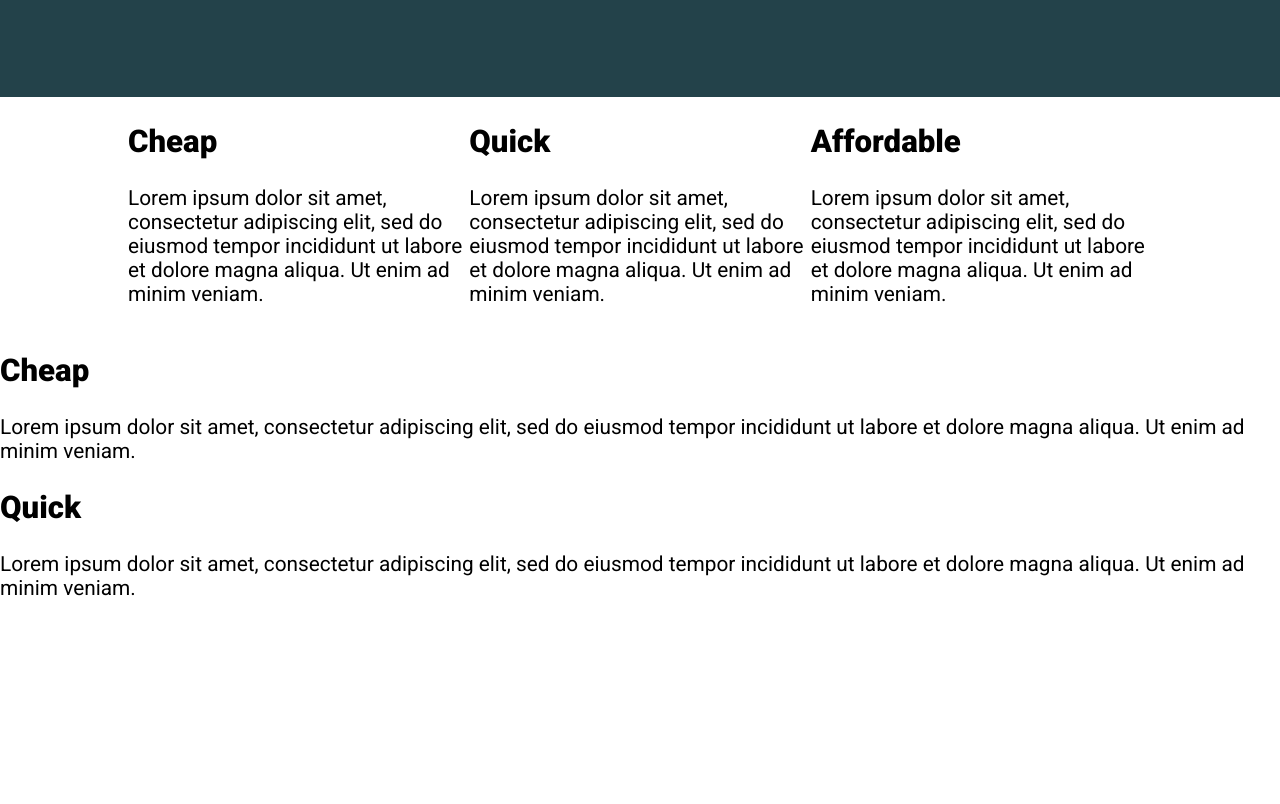
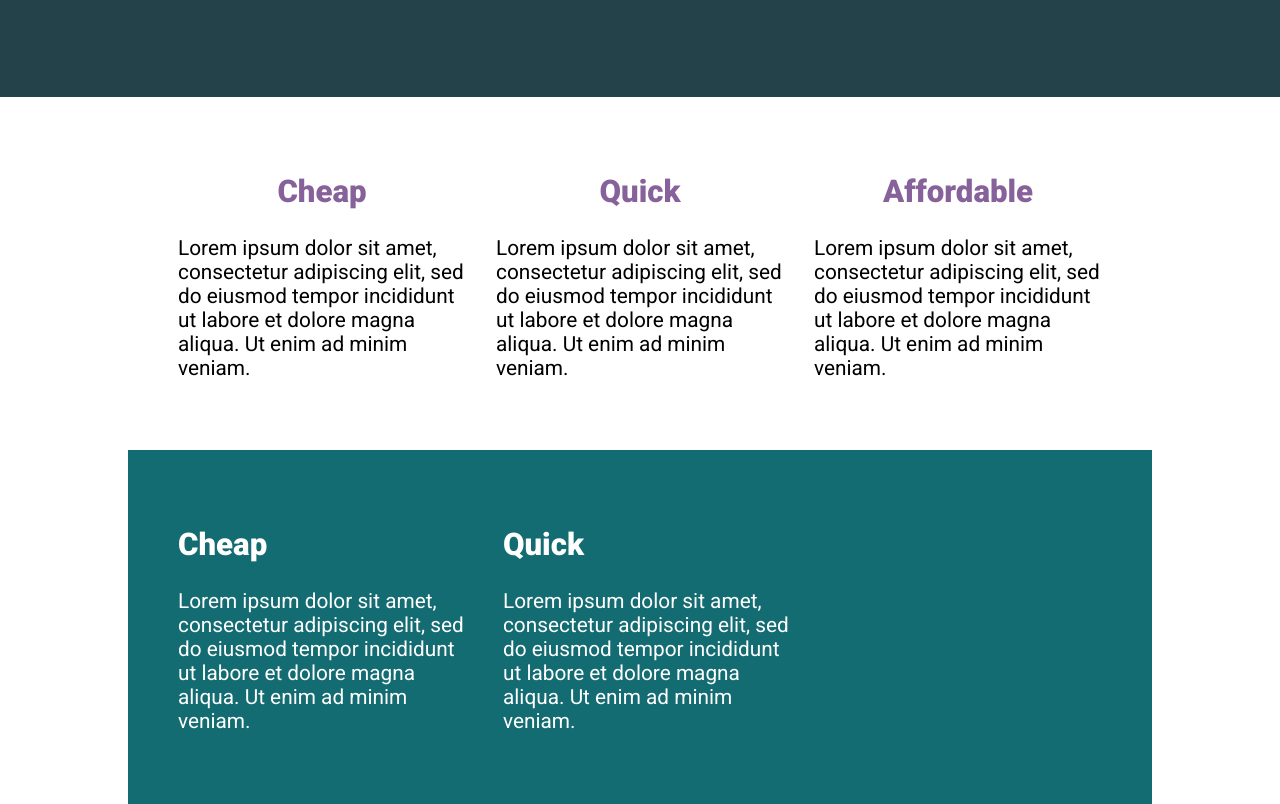
Before and after one commit to EllieChen-Git/CSS-Course-Conquering-Responsive-Layouts, a plain HTML site: page Challenges/Flexbox challenge #1/index.html in a window 1280 px wide. Shown: the part 471-1275 px from the top of the page. Before the commit the page ends 1092 px from the top, so only its background shows below. Drawn offline with Linux system fonts and the light colour scheme.

Commit message:
Day-08: Added my challenge attempt

```diff
--- a/Challenges/Flexbox challenge #1/index.html
+++ b/Challenges/Flexbox challenge #1/index.html
@@ -52,7 +52,7 @@
         </div>
       </div>
     </div>
-
+    <div class="rowTwo">
     <div class="col">
       <h2>Cheap</h2>
       <p>
@@ -69,5 +69,6 @@
         veniam.
       </p>
     </div>
+    <div class="rowTwo">
   </body>
 </html>
--- a/Challenges/Flexbox challenge #1/style.css
+++ b/Challenges/Flexbox challenge #1/style.css
@@ -41,18 +41,43 @@ h1 {
   margin: 0 auto;
 }
 
-.row {
+.row,
+.rowTwo {
   /* display: flex => flex container */
   display: flex;
+  /* border: 1px solid blue; */
+  padding: 50px;
+}
 
-  /* can't use yet */
-  /* gap: 100px; */
+.rowTwo {
+  background: #136c72;
+  color: white;
+  margin: 0 auto;
+  width: 80%;
 }
 
 .col {
   /* these are now flex items */
   width: 100%;
 }
+
+/* format row1 col title */
+.row .col h2 {
+  color: #87629a;
+  text-align: center;
+}
+
+/* Added gap between cols */
+.col + .col {
+  margin-left: 30px;
+}
+
+/* Need to align p text */
+/* .col p {
+  text-align: ;
+} */
+
+/* Need to align rowTwo .cols */
 
 .hero {
   padding: 100px 0;
```
